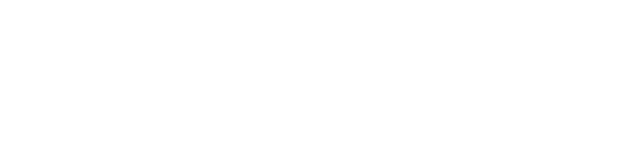
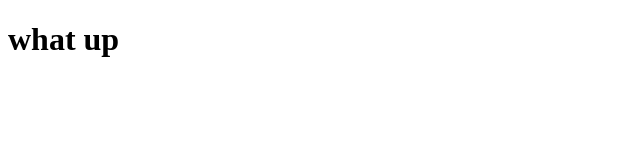
Before and after one commit to navyayvan/mr_demo, a plain HTML site: page index.html in a window 1280 px wide. Shown: the whole page, without its empty margins (0-640 px from the left). Drawn offline with Linux system fonts and the light colour scheme.

Commit message:
Update index.html

```diff
--- a/index.html
+++ b/index.html
@@ -7,4 +7,8 @@
 
   <title>Can I Deploy MR? Y/N </title>
   <script> </script>
+
+  <div>
+    <h1>what up</h1>
+  </div>
 </head>
```
